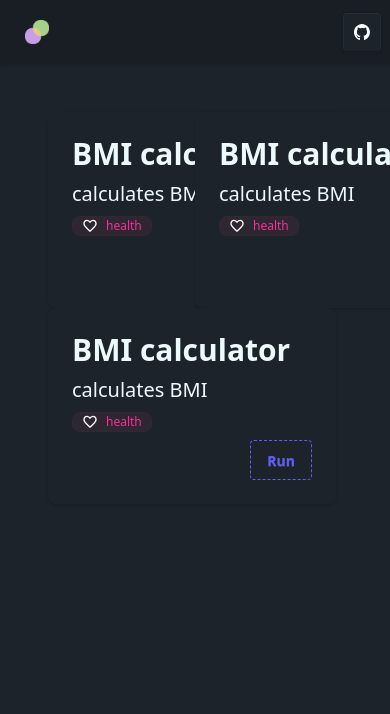
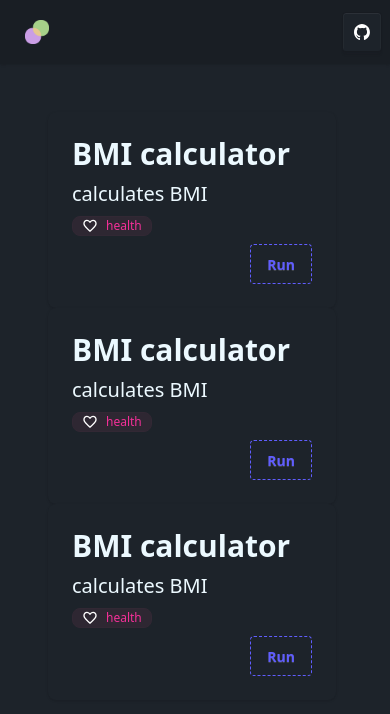
Before and after one commit to emerald-developer/microUtils, a SvelteKit app: page /apps in a window 390 px wide. Shown: the top 714 px of the page. Built offline with nearby package versions, Linux system fonts and the light colour scheme; what tailwindcss-motion would draw is missing.

Commit message:
tweak to apps grid

```diff
--- a/src/routes/apps/+page.svelte
+++ b/src/routes/apps/+page.svelte
@@ -5,7 +5,7 @@
 <div
     class="motion-opacity-in-0 motion-translate-y-in-100 motion-blur-in-md overflow-hidden"
 >
-    <div class="grid grid-cols-2 lg:grid-cols-3 ap-6 p-12">
+    <div class="grid grid-cols-1 md:grid-cols-2 lg:grid-cols-3 ap-6 p-12">
         <a href="/apps/bmi">
             <Card
                 badgeType="health"
```
